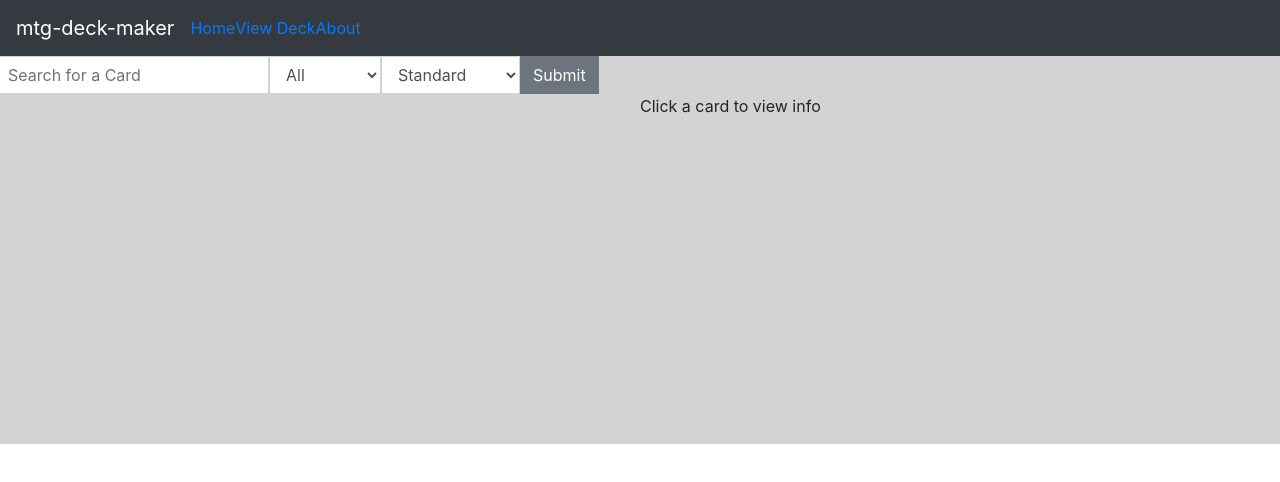
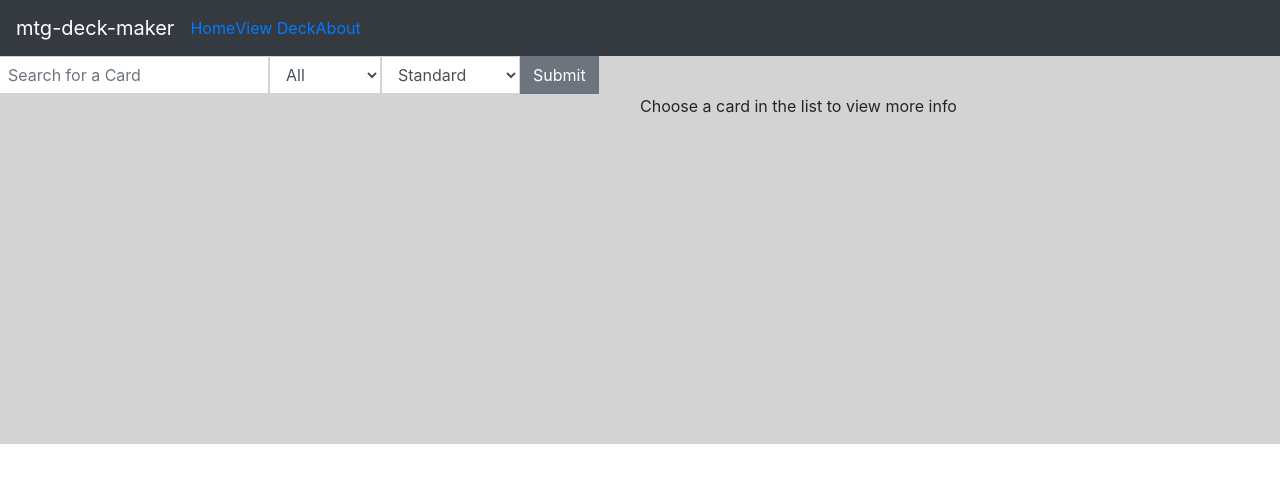
Before and after one commit to E-Shelton98/MagicDeckMaker, a React (Create React App) app: page / in a window 1280 px wide. Shown: the top 482 px of the page. Built offline with nearby package versions, Linux system fonts and the light colour scheme; no server answers.

Commit message:
update home text

```diff
--- a/src/components/Home.js
+++ b/src/components/Home.js
@@ -39,12 +39,12 @@ const Home = (props) => {
 				{cards ? (
 					<CardSearchList cards={cards} onClickFromHome={handleClick} />
 				) : (
-					""
+					" "
 				)}
 				{clickedCard ? (
 					<DisplaySearchCard card={clickedCard} addToDeck={props.addToDeck} />
 				) : (
-					<span>Click a card to view info</span>
+					<span>Choose a card in the list to view more info</span>
 				)}
 			</main>
 		</>
```
